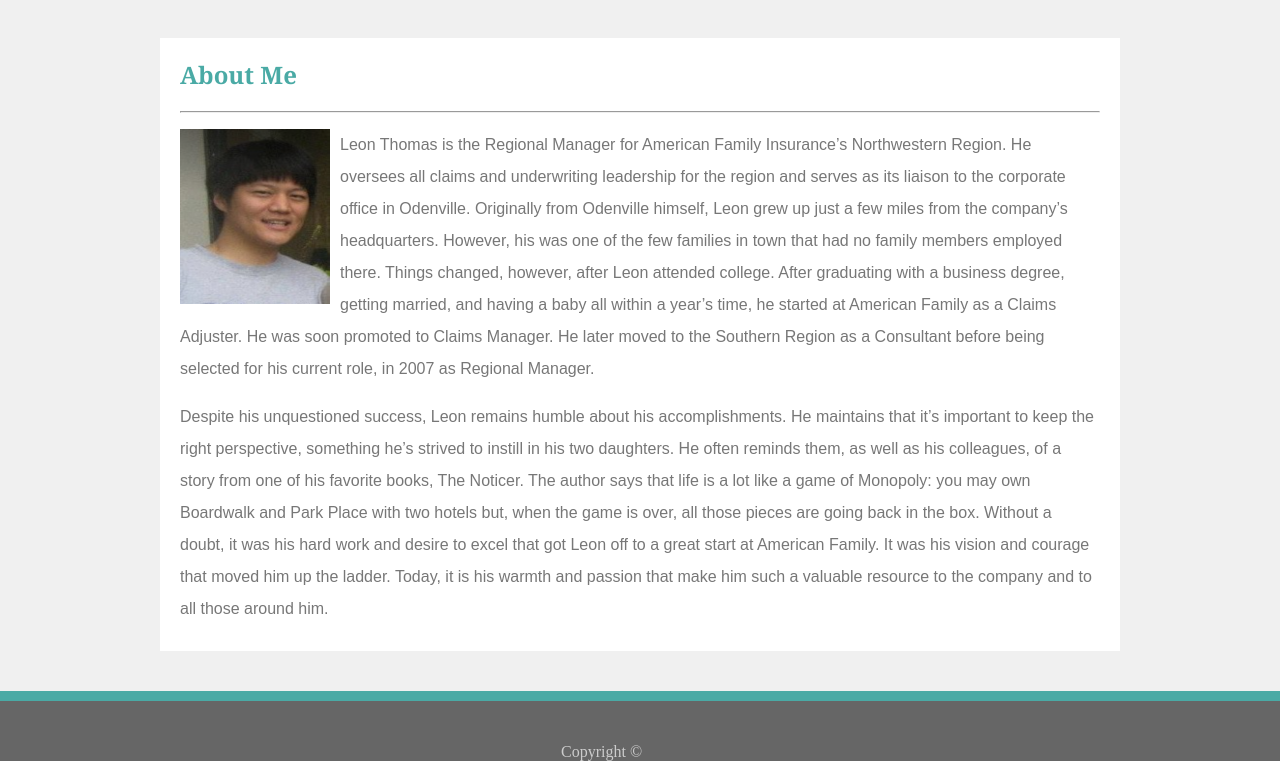
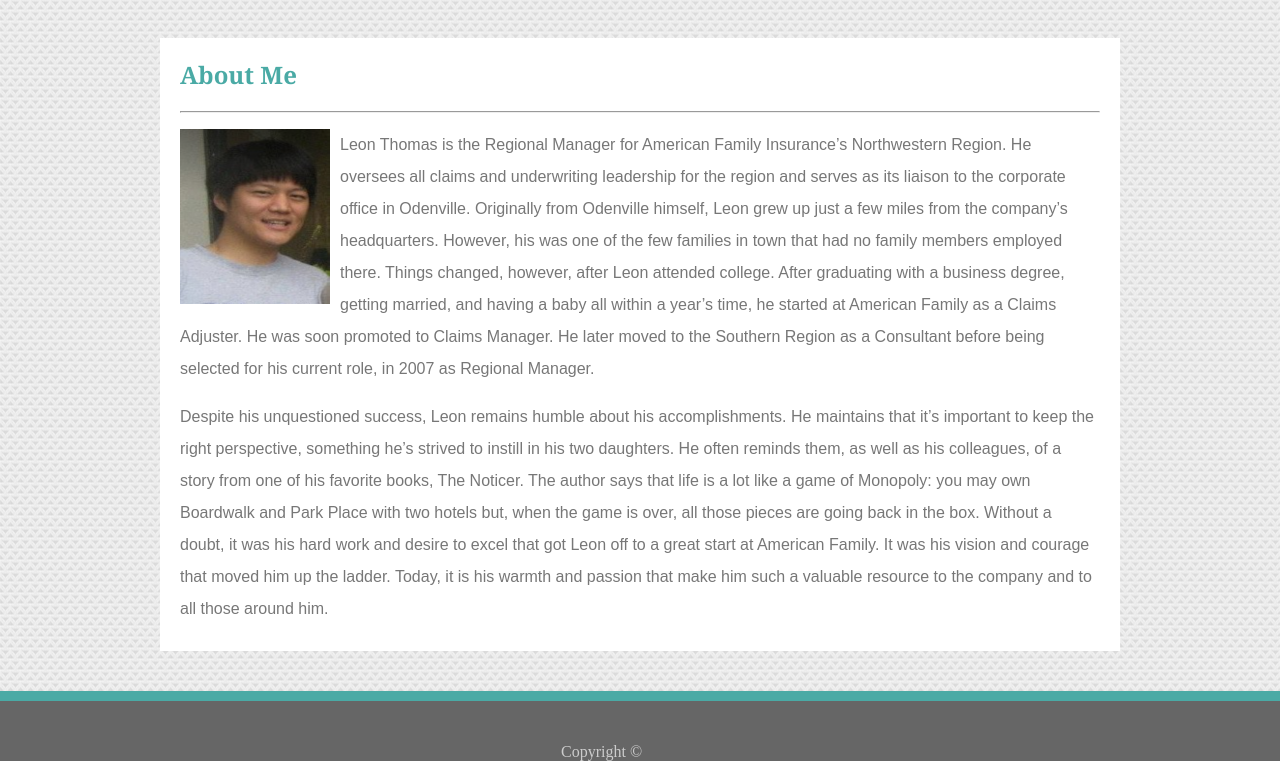
Before and after one commit to zdman135/Basic-Portfolio, a plain HTML site: page index.html in a window 1280 px wide. Shown: the part 86-847 px from the top of the page. Drawn offline with Linux system fonts and the light colour scheme.

Commit message:
added background image to portfolio

```diff
--- a/assets/css/style.css
+++ b/assets/css/style.css
@@ -2,6 +2,9 @@
 
 html, body {
     height: 100%;
+    background-image: url("../images/little_triangles.png");
+    background-position: 50% 50%;
+    background-repeat: repeat;
 }
 /* ALL SECTIONS */
 body {
```
Also changed, not shown: assets/images/little_triangles.png (added).
